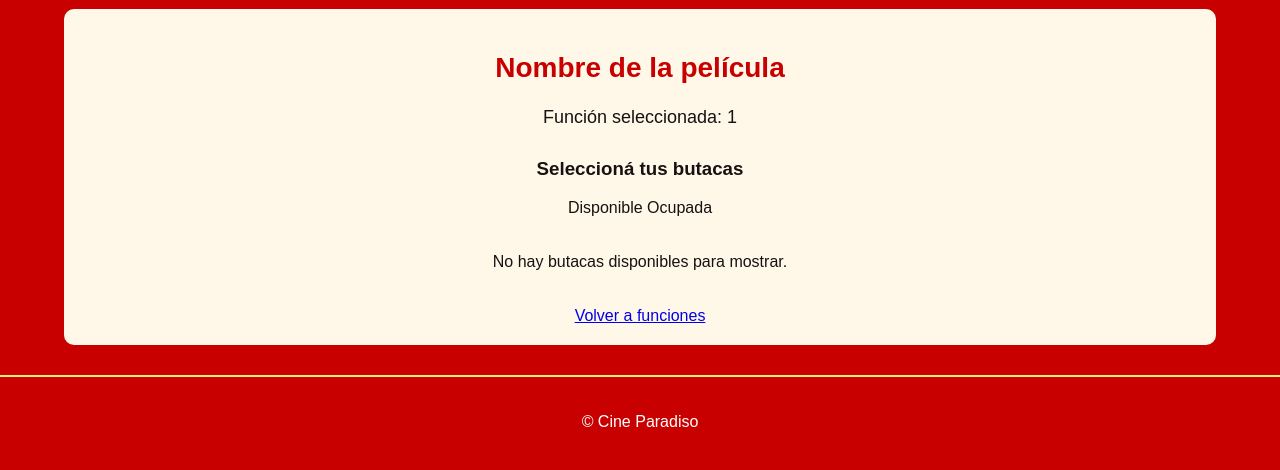
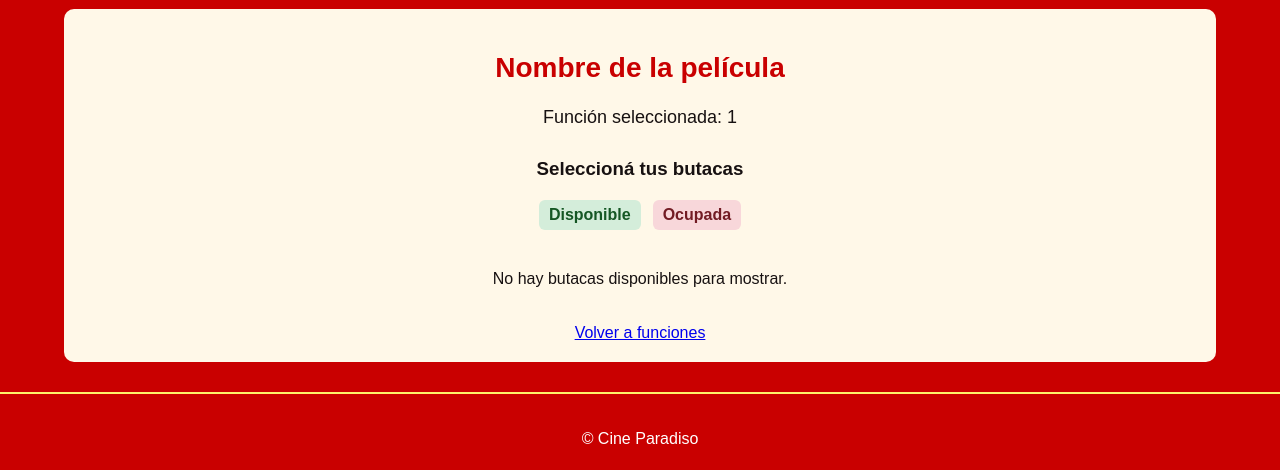
Before and after one commit to guadalupefz/Cine-Paradiso, a Flask app: page /butacas/1 in a window 1280 px wide. Shown: the part 161-631 px from the top of the page. Run offline with Flask 3, Linux system fonts and the light colour scheme.

Commit message:
agregar estilos para estados de butacas

```diff
--- a/frontend/static/css/estilos.css
+++ b/frontend/static/css/estilos.css
@@ -194,3 +194,57 @@
         margin: 6px;
     }
 }
+
+/* Referencia visual de los estados de las butacas */
+.referencia-butacas {
+    display: flex;
+    justify-content: center;
+    flex-wrap: wrap;
+    gap: 12px;
+    margin: 20px 0;
+}
+
+.estado-disponible,
+.estado-ocupada {
+    display: inline-block;
+    padding: 6px 10px;
+    border-radius: 6px;
+    font-weight: bold;
+}
+
+.estado-disponible {
+    color: #155724;
+    background-color: #d4edda;
+}
+
+.estado-ocupada {
+    color: #721c24;
+    background-color: #f8d7da;
+}
+
+.butaca {
+    min-width: 130px;
+    padding: 12px;
+    border-radius: 8px;
+    text-align: center;
+}
+
+.butaca-disponible {
+    border: 2px solid #287a43;
+}
+
+.butaca-ocupada {
+    border: 2px solid #b02a37;
+    opacity: 0.8;
+}
+
+.butaca h4 {
+    margin-top: 4px;
+}
+
+@media (max-width: 480px) {
+    .butaca {
+        width: 100%;
+        max-width: 280px;
+    }
+}
```
